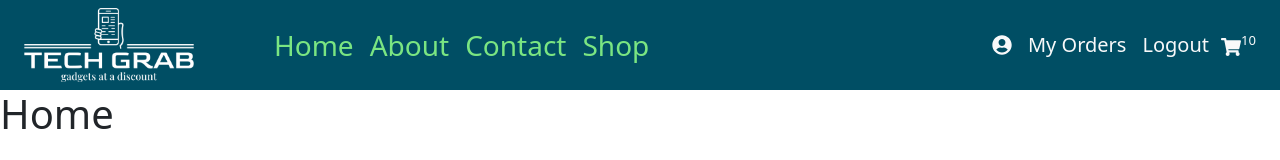
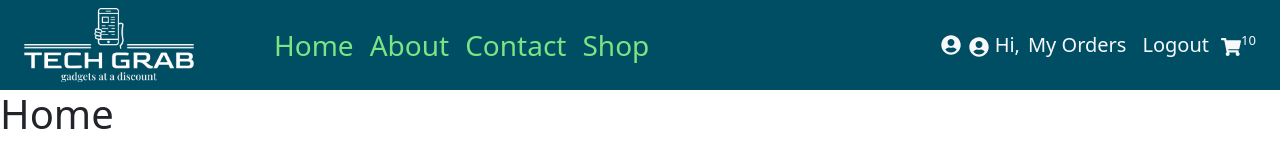
Before and after one commit to kaecodes/techgrab-react-bootstrap-fb, a React (Vite) app: page / in a window 1280 px wide. Shown: the top 160 px of the page. Built offline with nearby package versions, Linux system fonts and the light colour scheme; no server answers.

Commit message:
Add functionality to monitor authentication state

```diff
--- a/src/components/header/Header.jsx
+++ b/src/components/header/Header.jsx
@@ -1,9 +1,9 @@
-import React from "react";
+import React, { useEffect, useState } from "react";
 import { Link, useNavigate } from "react-router-dom";
 import logoImg from "../../assets/images/techgrablogo.png";
 import { FaUserCircle, FaShoppingCart } from "react-icons/fa";
 import { AiOutlineMenu, AiOutlineClose } from "react-icons/ai";
-import { signOut } from "firebase/auth";
+import { onAuthStateChanged, signOut } from "firebase/auth";
 import { auth } from "../../firebase/config";
 import { toast } from "react-toastify";
 
@@ -28,7 +28,21 @@ const login = (
 );
 
 const Header = () => {
+  const [displayName, setDisplayName] = useState("");
   const navigate = useNavigate();
+
+  // Get the currently signed in user
+  useEffect(() => {
+    onAuthStateChanged(auth, (user) => {
+      if (user) {
+        const uid = user.uid;
+        console.log(user.displayName);
+        setDisplayName(user.displayName);
+      } else {
+        setDisplayName("");
+      }
+    });
+  }, []);
 
   const logoutUser = () => {
     signOut(auth)
@@ -138,8 +152,12 @@ const Header = () => {
             </div>
             <div className="d-lg-flex justify-content-center align-items-center">
               <ul className="navbar-nav fs-5">
-                <li className="nav-item d-none d-lg-flex justify-content-end">
+                <li className="nav-item d-none d-lg-flex justify-content-end align-items-center">
                   {login}
+                  <a href="#" className="text-light text-decoration-none">
+                    <FaUserCircle size={20} />
+                    &nbsp;Hi, {displayName}
+                  </a>
                 </li>
                 <li className="nav-item d-none d-lg-flex justify-content-end">
                   <Link to="/order-history" className="nav-link text-light">
```
